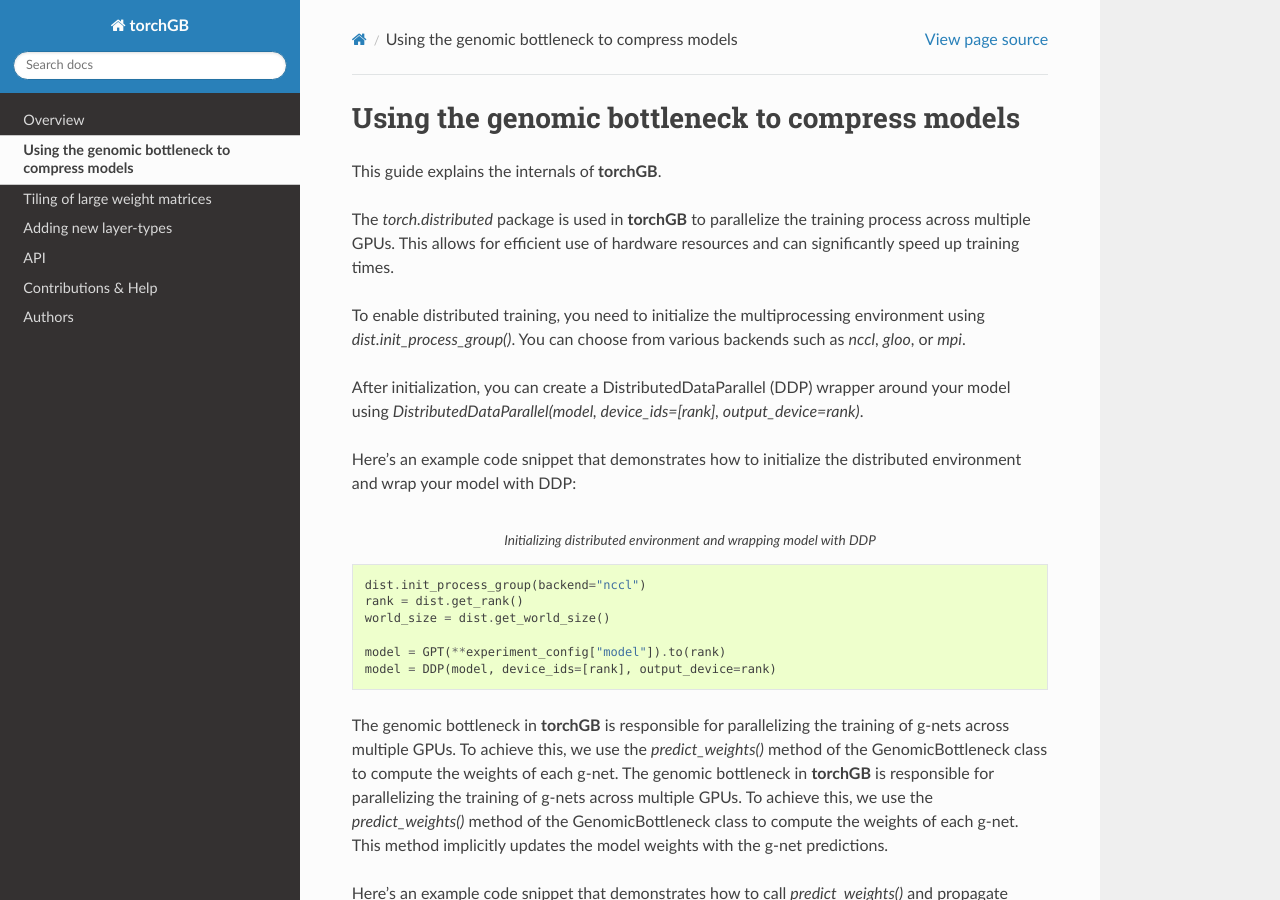
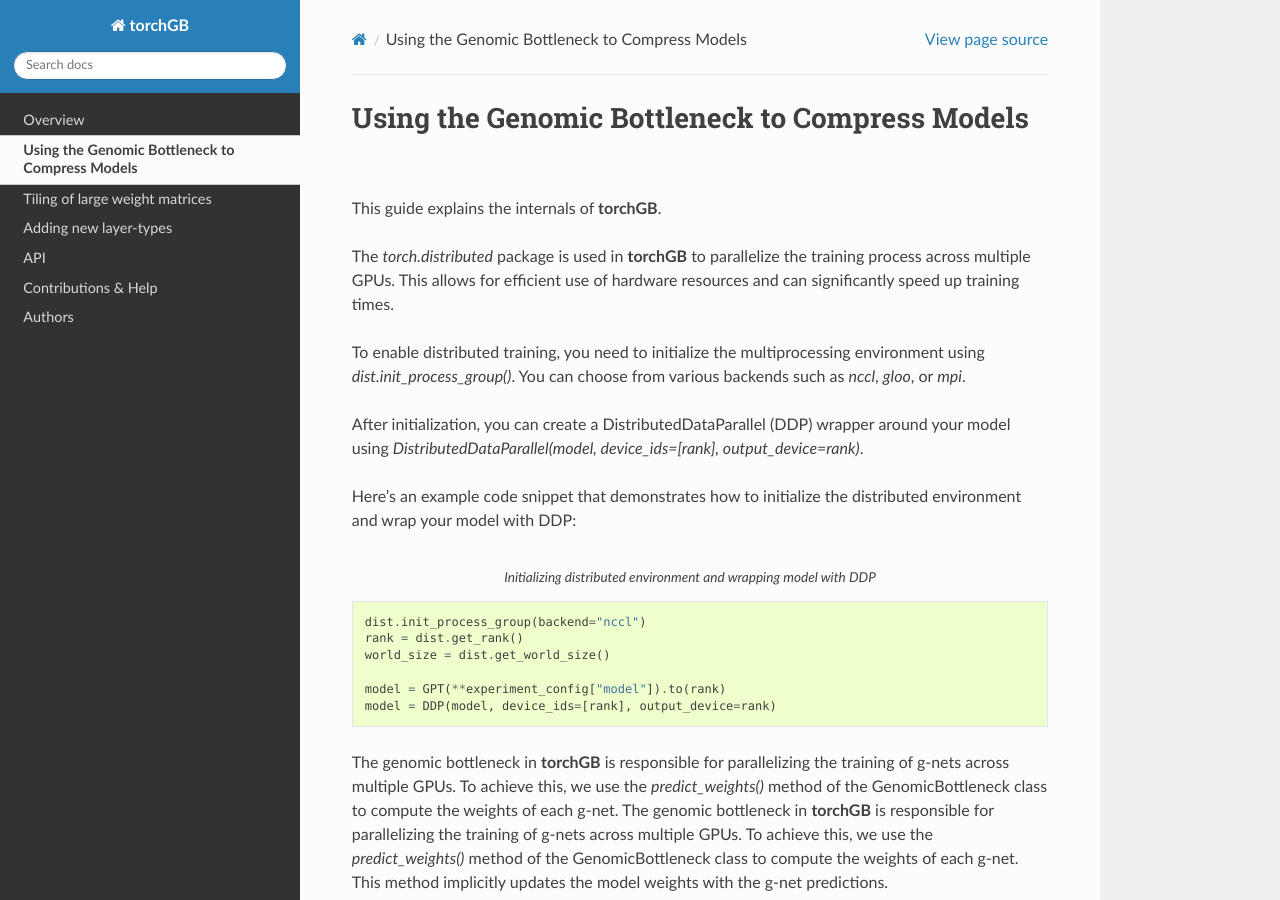
Before and after one commit to jamielohoff/torchGB, a Sphinx documentation site: the page built from docs/usage.rst, in a window 1280 px wide and 900 px high. Built offline with Sphinx 7.4.7 and the Read the Docs theme 3.1.0, drawn with Linux system fonts in a browser that asks for light colours.

Commit message:
Fixed bugs with .rst codeblocks

```diff
--- a/docs/new_layer.rst
+++ b/docs/new_layer.rst
@@ -5,11 +5,13 @@
 behavior for all the PyTorch layer types. In this example, we'll use matrix
 decomposition as an example of how to create a new g-net type.
 
-First, let's define the `MatrixDecompositionGNet` class, which will represent our new g-net type:
+First, let's define the `MatrixDecompositionGNet` class, which will represent
+our new g-net type:
 
 ..  code-block:: python
     :caption: Defining a new g-net type for compression. Here we use a
     matrix decomposition as an example.
+
 class MatrixDecompositionGNet(nn.Module):
     """
     A specialized type of g-net that uses matrix decomposition to parallelize
--- a/docs/usage.rst
+++ b/docs/usage.rst
@@ -1,7 +1,7 @@
 .. _usage:
 
 
-Using the genomic bottleneck to compress models
+Using the Genomic Bottleneck to Compress Models
 ===============================================
 This guide explains the internals of **torchGB**.
 
@@ -143,6 +143,7 @@
 Here's an excerpt from the `conv_gnet.py` file showing this implementation:
 ..  code-block:: python
     :caption: How the convolutional g-net output is built
+
 def build_conv2d_gnet_output(name: str, param: Tensor, weights: Tensor, tile_shape) -> Tensor:
     num_row_tiles = math.ceil(param.shape[0]/tile_shape[0])
     num_col_tiles = math.ceil(param.shape[1]/tile_shape[1])
```
